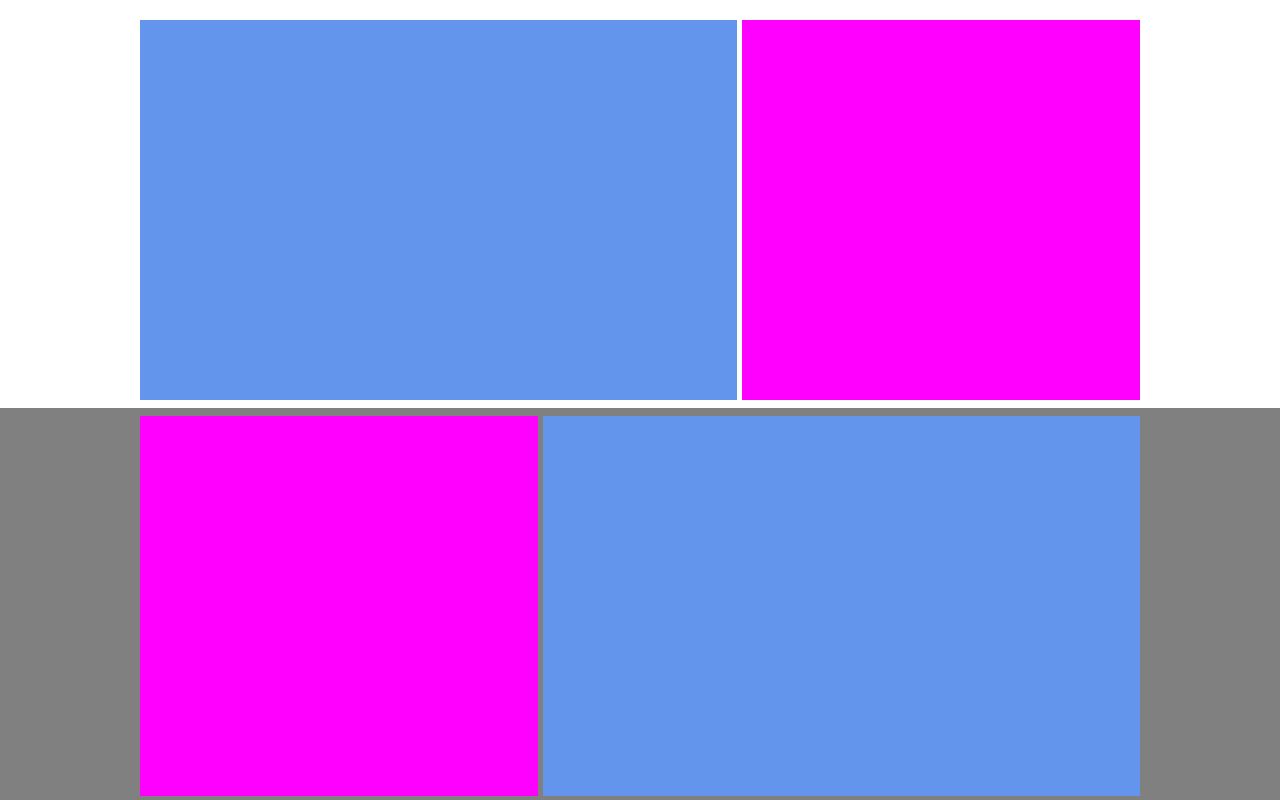
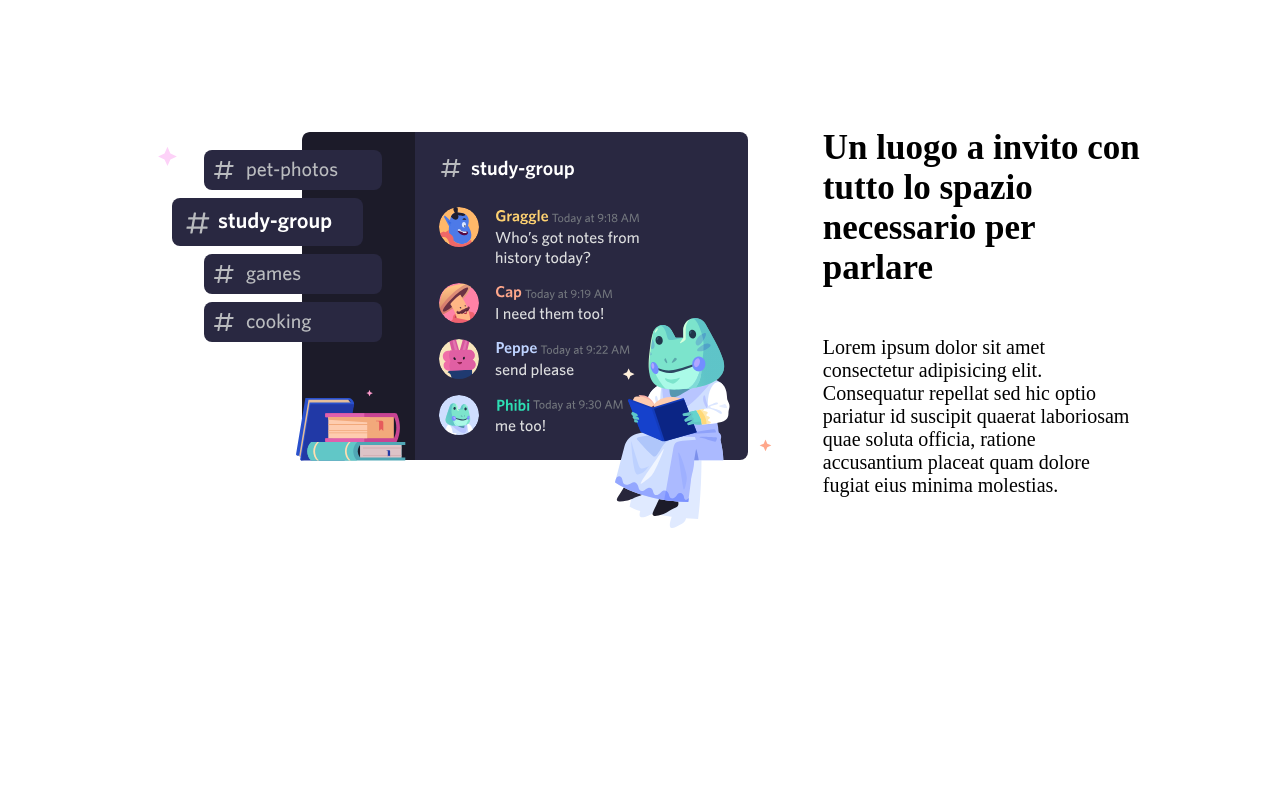
Before and after one commit to Domenic0Ferrari/htmlcss-discord, a plain HTML site: page index.html in a window 1280 px wide. Shown: the part 600-1400 px from the top of the page. Drawn offline with Linux system fonts and the light colour scheme.

Commit message:
add the 4th container

```diff
--- a/assets/style.css
+++ b/assets/style.css
@@ -159,26 +159,34 @@ h1{
 
 .bianco{
     background-color: white;
+    height: 800px;
+    padding-top: 5rem;
 }
 
-.azzurro{
-    background-color: cornflowerblue;
-    height: 380px;
-    width: 60%;
-    margin-top: 0.5rem;
-    margin-bottom: 0.5rem;
+/* .rana{
+    /* background-color: cornflowerblue; */
+    /* height: 380px; */
+    /* margin-bottom: 0.5rem;
+ } */
+
+.row{
+    display: flex;
+    flex-direction: column;
+    gap: 3rem;
 }
 
-.fucsia{
-    background-color: fuchsia;
-    height: 380px;
-    width: 40%;
-    margin-top: 0.5rem;
-    margin-bottom: 0.5rem;
+h2{
+    font-size: 35px;
+}
+
+.talk{
+    font-size: 20px;
 }
 
 .grigio{
     background-color: grey;
+    padding-top: 5rem;
+    height: 800px;
 }
 
 .verde{
--- a/index.html
+++ b/index.html
@@ -61,29 +61,32 @@
 
     <section class="container bianco">
         <div class="contenitore">
-            <div class="azzurro">
-            </div>
-            <div class="fucsia">
+            <img src="img/item1.svg" class="rana">
+            <div class="row">
+               <h2>Un luogo a invito con tutto lo spazio necessario per parlare</h2>
+               <p class="talk">Lorem ipsum dolor sit amet consectetur adipisicing elit. Consequatur repellat sed hic optio pariatur id suscipit quaerat laboriosam quae soluta officia, ratione accusantium placeat quam dolore fugiat eius minima molestias.</p>
             </div>
         </div>
     </section>
 
     <section class="container grigio">
         <div class="contenitore">
-            <div class="fucsia">
+           <div class="row">
+               <h2>Dove trovarsi è facile</h2>
+               <p class="talk">Mettiti comodo in un canale vocale quando hai tempo. Gli amici nel tuo server possono vedere che se lì e unirsi istantaneamente senza dover chiamare</p>
             </div>
-            <div class="azzurro">
-            </div>
-         </div>
+            <img src="img/item2.svg" class="rana">
+        </div>
     </section>
 
     <section class="container bianco">
         <div class="contenitore">
-            <div class="azzurro">
+            <img src="img/item3.svg" class="rana">
+            <div class="row">
+               <h2>Da pochi ad un famdom</h2>
+               <p class="talk">Dai inizio a una community di qualsiasi dimensione con strumenti di moderazione e accesso ai membri personalizzabile. Concedi ai membri poteri speciali, crea canali privati e molto altro.</p>
             </div>
-            <div class="fucsia">
-            </div>
-         </div>
+        </div>
     </section>
 
     <section class="container grigio">
```
